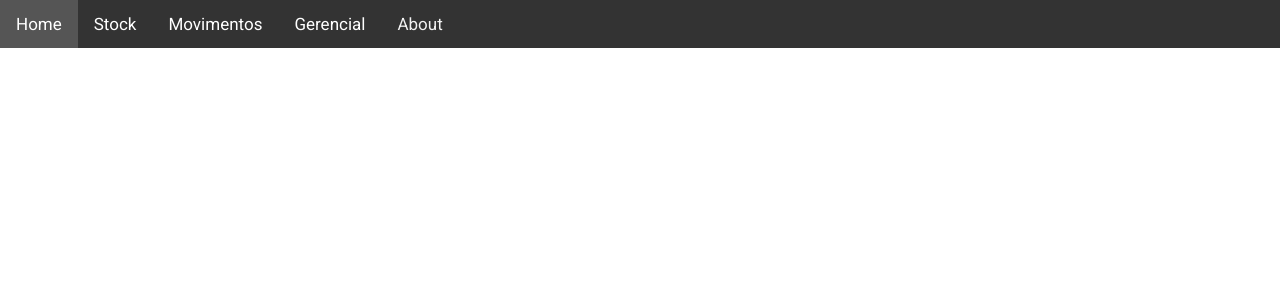
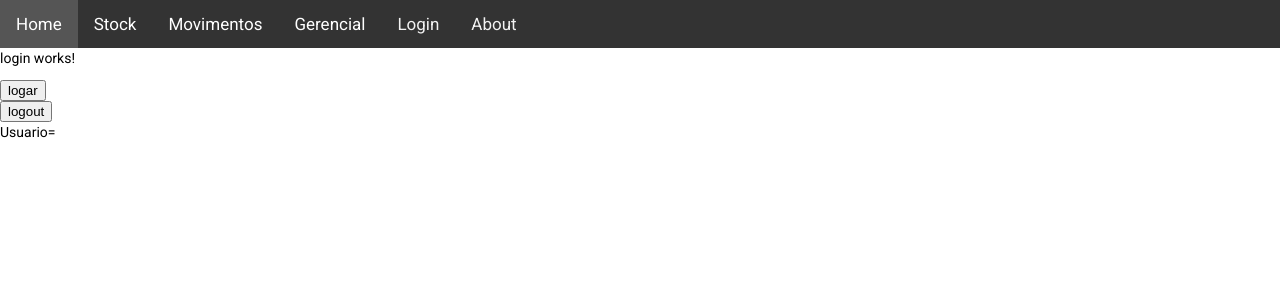
Before and after one commit to msansone73/angular-stockscontrol, an Angular app: page /login in a window 1280 px wide. Before the commit this address led to /. Shown: the top 300 px of the page. Built offline with nearby package versions, Linux system fonts and the light colour scheme.

Commit message:
removed httoptions

```diff
--- a/src/app/app-routing.module.ts
+++ b/src/app/app-routing.module.ts
@@ -1,3 +1,4 @@
+import { LoginComponent } from './pages/login/login.component';
 import { StocksUpdateComponent } from './pages/stocks-update/stocks-update.component';
 import { NgModule } from '@angular/core';
 import { RouterModule, Routes } from '@angular/router';
@@ -11,7 +12,8 @@ const routes: Routes = [
   {  path: "stocks", component: StocksComponent  },
   {  path: "stocks-create", component: StocksCreateComponent  },
   {  path: "stocks-update/:id" , component: StocksUpdateComponent},
-  { path:"login-list", component: LoginListComponent}
+  {  path: "login-list", component: LoginListComponent },
+  {  path: "login", component: LoginComponent }
 
 ];
 
--- a/src/app/app.module.ts
+++ b/src/app/app.module.ts
@@ -23,6 +23,7 @@ import { StocksReadComponent } from './pages/stocks-read/stocks-read.component'
 import { MatTableModule } from '@angular/material/table';
 import { StocksUpdateComponent } from './pages/stocks-update/stocks-update.component';
 import { LoginListComponent } from './pages/login-list/login-list.component';
+import { LoginComponent } from './pages/login/login.component';
 
 
 @NgModule({
@@ -35,7 +36,8 @@ import { LoginListComponent } from './pages/login-list/login-list.component';
     StocksCreateComponent,
     StocksReadComponent,
     StocksUpdateComponent,
-    LoginListComponent
+    LoginListComponent,
+    LoginComponent
   ],
   imports: [
     BrowserModule,
--- a/src/app/components/menu/menu.component.html
+++ b/src/app/components/menu/menu.component.html
@@ -28,6 +28,7 @@
         <a routerLink="stocks-create">Contas</a>
       </div>
     </div>
+    <a routerLink="login">Login</a>
     <a href="#about">About</a>
     <a href="javascript:void(0);" class="icon" onclick="myFunction()">&#9776;</a>
   </div>
--- a/src/app/components/menu/menu.component.ts
+++ b/src/app/components/menu/menu.component.ts
@@ -1,5 +1,4 @@
 import { Component, OnInit } from '@angular/core';
-import { environment } from 'src/environments/environment';
 
 @Component({
   selector: 'app-menu',
@@ -13,4 +12,6 @@ export class MenuComponent implements OnInit {
   ngOnInit(): void {
   }
 
+
+
 }
--- /dev/null
+++ b/src/app/pages/login/login.component.html
@@ -0,0 +1,6 @@
+<p>login works!</p>
+
+<button (click)="logar()">logar</button><br>
+<button (click)="logout()">logout</button><br>
+
+Usuario={{this.usuario.email}}<br>
--- /dev/null
+++ b/src/app/pages/login/login.component.ts
@@ -0,0 +1,29 @@
+import { Login } from './../../model/login.model';
+import { Component, OnInit } from '@angular/core';
+import { AutenticacaoService } from 'src/app/services/autenticacao.service';
+
+@Component({
+  selector: 'app-login',
+  templateUrl: './login.component.html',
+  styleUrls: ['./login.component.css']
+})
+export  class LoginComponent implements OnInit {
+
+  usuario:Login = AutenticacaoService.usuario
+
+  constructor(private autenticacaoService:AutenticacaoService) { }
+
+  ngOnInit(): void {
+  }
+
+  logar(){
+    this.autenticacaoService.logar("msansone","senha")
+    this.usuario=AutenticacaoService.usuario
+  }
+
+  logout(){
+    this.autenticacaoService.logout()
+    this.usuario=AutenticacaoService.usuario
+  }
+
+}
--- /dev/null
+++ b/src/app/services/autenticacao.service.ts
@@ -0,0 +1,32 @@
+import { LoginService } from 'src/app/services/login.service';
+import { Login } from './../model/login.model';
+import { Injectable } from '@angular/core';
+
+@Injectable({
+  providedIn: 'root'
+})
+export class AutenticacaoService {
+
+  static usuario:Login={ nome:'', email:'', login:'', password:''}
+
+  constructor(private loginService:LoginService) {}
+
+
+  logar(login:string, password: string){
+    this.loginService.logar(login,password)
+      .subscribe( l => AutenticacaoService.usuario=l)
+  }
+
+  logout(){
+    AutenticacaoService.usuario={ nome:'', email:'', login:'', password:''}
+  }
+
+  getUsuario():string{
+    return AutenticacaoService.usuario.login
+  }
+
+  isLogged():boolean{
+    return AutenticacaoService.usuario!=null
+  }
+
+}
--- a/src/app/services/login.service.ts
+++ b/src/app/services/login.service.ts
@@ -1,6 +1,6 @@
 import { Observable } from 'rxjs';
 import { Login } from './../model/login.model';
-import { HttpClient, HttpHeaders } from '@angular/common/http';
+import { HttpClient } from '@angular/common/http';
 import { Injectable } from '@angular/core';
 import { environment } from 'src/environments/environment';
 
@@ -20,11 +20,10 @@ export class LoginService {
 
   logar(login:string, password: string): Observable<Login>{
     const loginObs={'login':login, 'password':password}
-    return this.http.post<Login>(this.baseUrl, loginObs)
+    return this.http.post<Login>(this.baseUrl+"/autenticar", loginObs)
   }
 
   readAll():Observable<Login[]>{
-
     return this.http.get<Login[]>(this.baseUrl)
   }
 
```
Also changed, not shown: src/app/pages/login/login.component.css (added).
